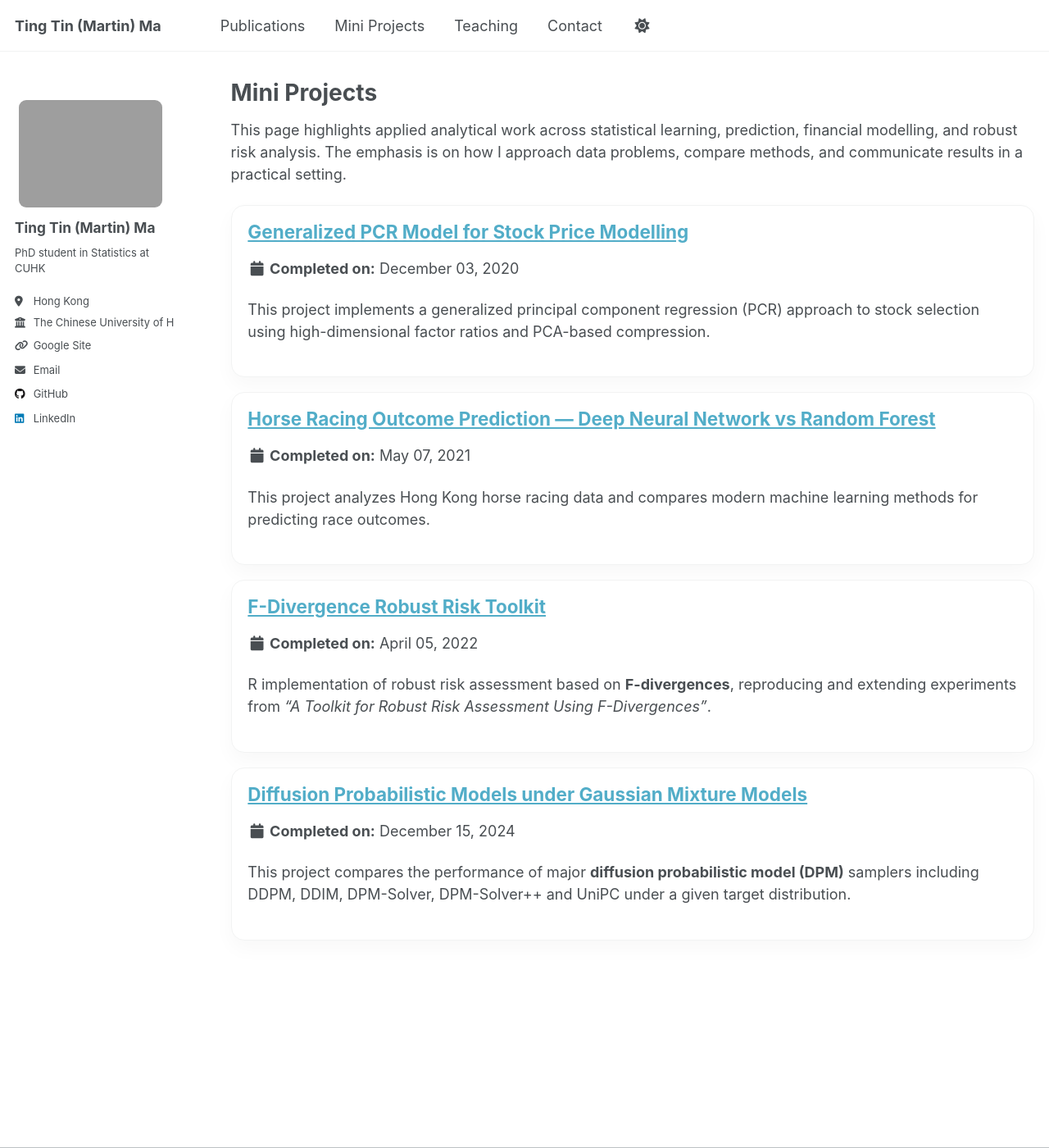
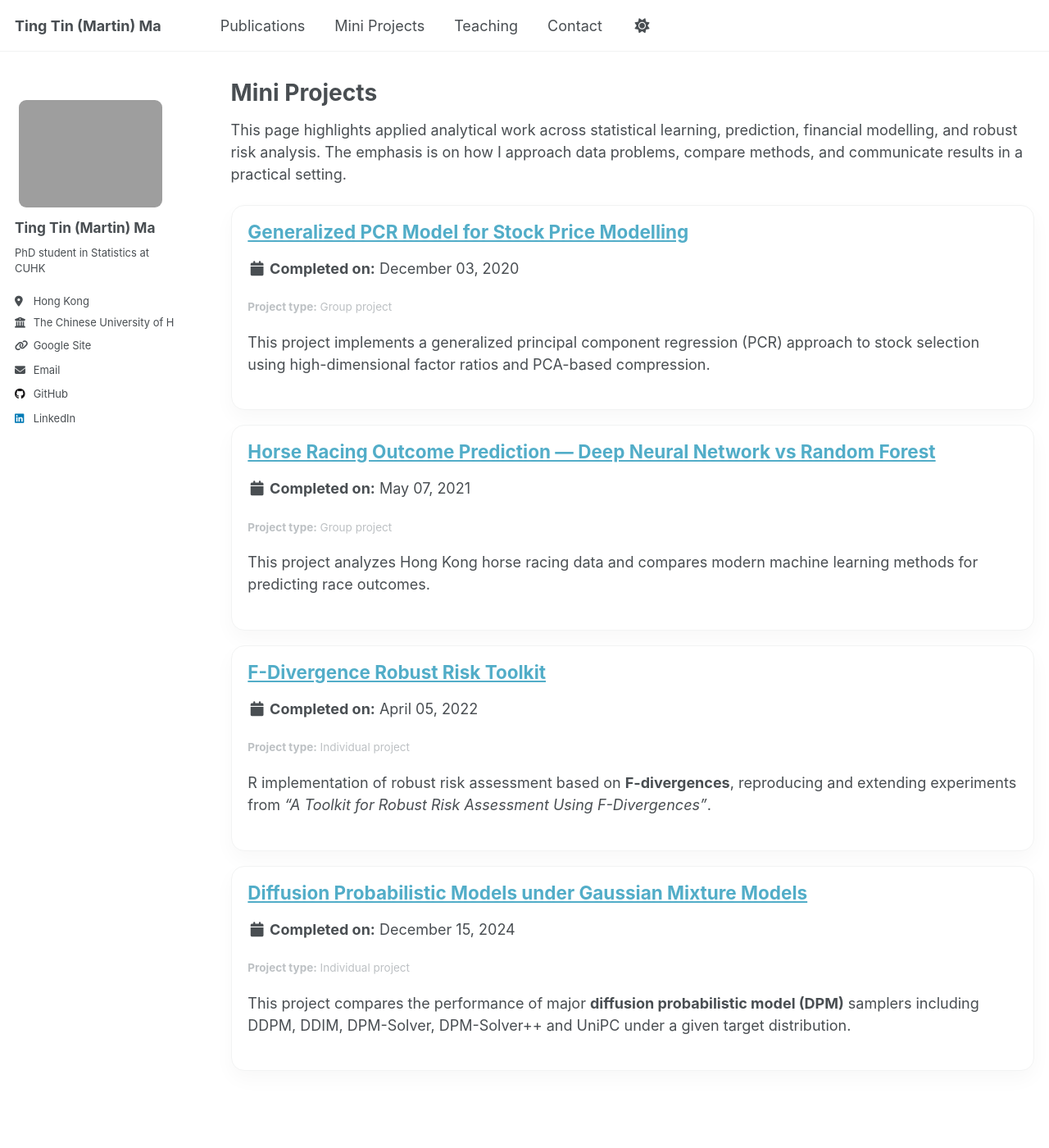
Before and after one commit to martinmtt0902/martinmtt0902.github.io, a Jekyll site: the page built from _pages/mini-projects.md, in a window 1280 px wide and 1400 px high. Shown: the whole window at 82% size. Built offline with Jekyll 4.4.1, drawn with Linux system fonts in a browser that asks for light colours; a script that is not in the unit is left out.

Commit message:
Add project type to mini-project listings

```diff
--- a/_includes/archive-single.html
+++ b/_includes/archive-single.html
@@ -50,6 +50,9 @@
         {% elsif post.date %}
          <p class="page__date"><strong><i class="fa fa-fw fa-calendar" aria-hidden="true"></i> Completed on:</strong> <time datetime="{{ post.date | default: "1900-01-01" | date_to_xmlschema }}">{{ post.date | default: "1900-01-01" | date: "%B %d, %Y" }}</time></p>
         {% endif %}
+        {% if post.project_type %}
+         <p class="page__meta"><strong>Project type:</strong> {{ post.project_type }}</p>
+        {% endif %}
 
     {% if post.excerpt and site.read_more != 'enabled' %}
     <p class="archive__item-excerpt" itemprop="description">{{ post.excerpt | markdownify }}</p>
--- a/_mini_projects/diffusion-models.md
+++ b/_mini_projects/diffusion-models.md
@@ -4,6 +4,7 @@ collection: mini_projects
 date: 2024-12-15
 venue: "STAT6050 – Advanced Statistical Learning"
 github: "https://github.com/martinmtt0902/Diffusion-Models"
+project_type: "Individual project"
 ---
 
 This project compares the performance of major **diffusion probabilistic model (DPM)** samplers including DDPM, DDIM, DPM-Solver, DPM-Solver++ and UniPC under a given target distribution.
--- a/_mini_projects/fdivergence-robust-risk-toolkit.md
+++ b/_mini_projects/fdivergence-robust-risk-toolkit.md
@@ -4,6 +4,7 @@ collection: mini_projects
 date: 2022-04-05
 venue: "RMSC4102 – Risk Theory and Applications"
 github: "https://github.com/martinmtt0902/fdivergence-robust-risk-toolkit"
+project_type: "Individual project"
 ---
 
 R implementation of robust risk assessment based on **F-divergences**, reproducing
--- a/_mini_projects/generalized-pcr-stock-model.md
+++ b/_mini_projects/generalized-pcr-stock-model.md
@@ -4,6 +4,7 @@ collection: mini_projects
 date: 2020-12-03   # approximate completion date
 venue: "RMSC4002 – Financial Data Analytics with Machine Learning"
 github: "https://github.com/martinmtt0902/generalized-pcr-stock-model"
+project_type: "Group project"
 ---
 
 This project implements a generalized principal component regression (PCR) approach
--- a/_mini_projects/horse-racing-prediction.md
+++ b/_mini_projects/horse-racing-prediction.md
@@ -4,6 +4,7 @@ collection: mini_projects
 date: 2021-05-07
 venue: "STAT4012 – Statistical Machine Learning"
 github: "[https://github.com/martinmtt0902/horse-racing-deep-learning/tree/main](https://github.com/martinmtt0902/horse-racing-deep-learning/tree/main)"
+project_type: "Group project"
 ---
 
 This project analyzes Hong Kong horse racing data and compares modern machine learning
```
